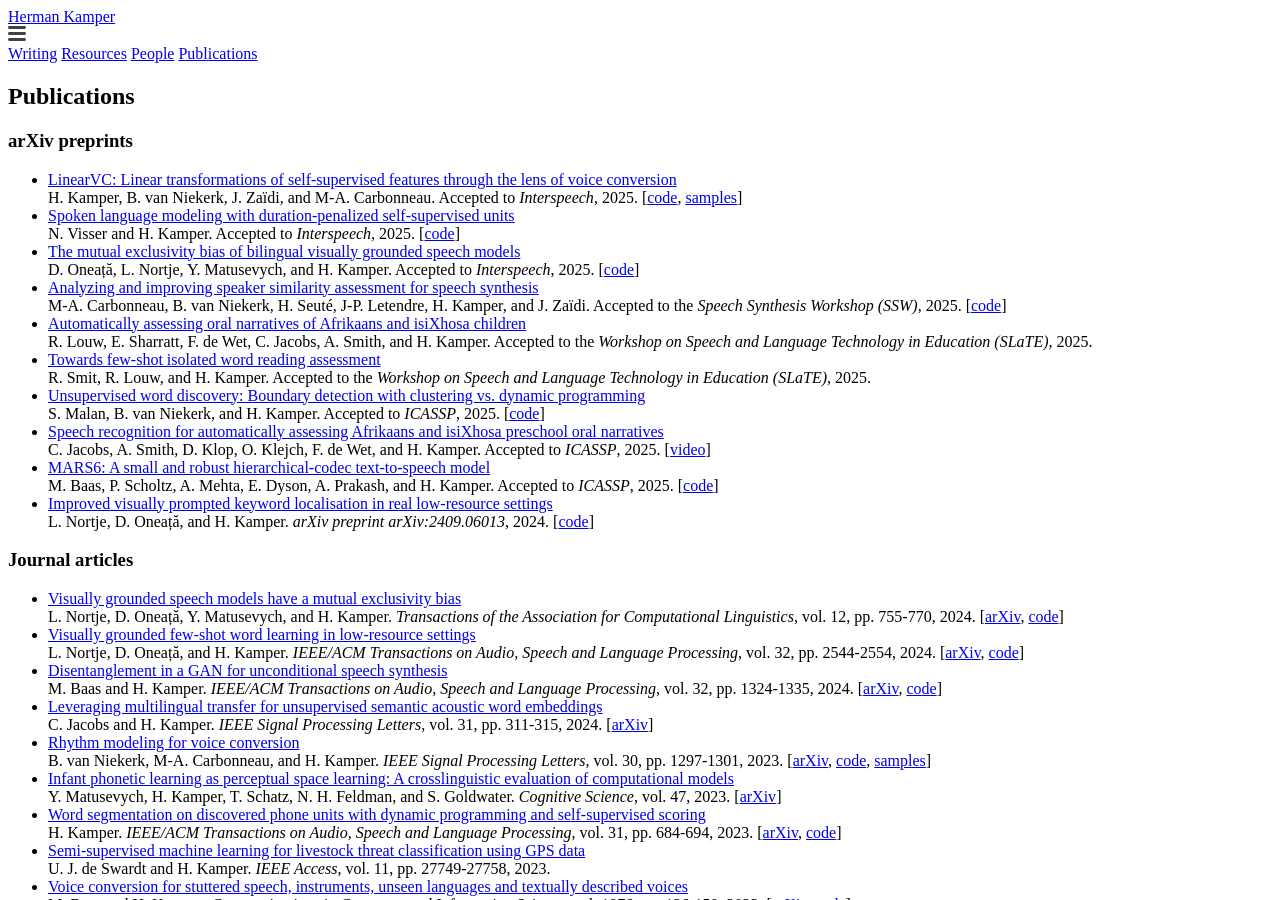
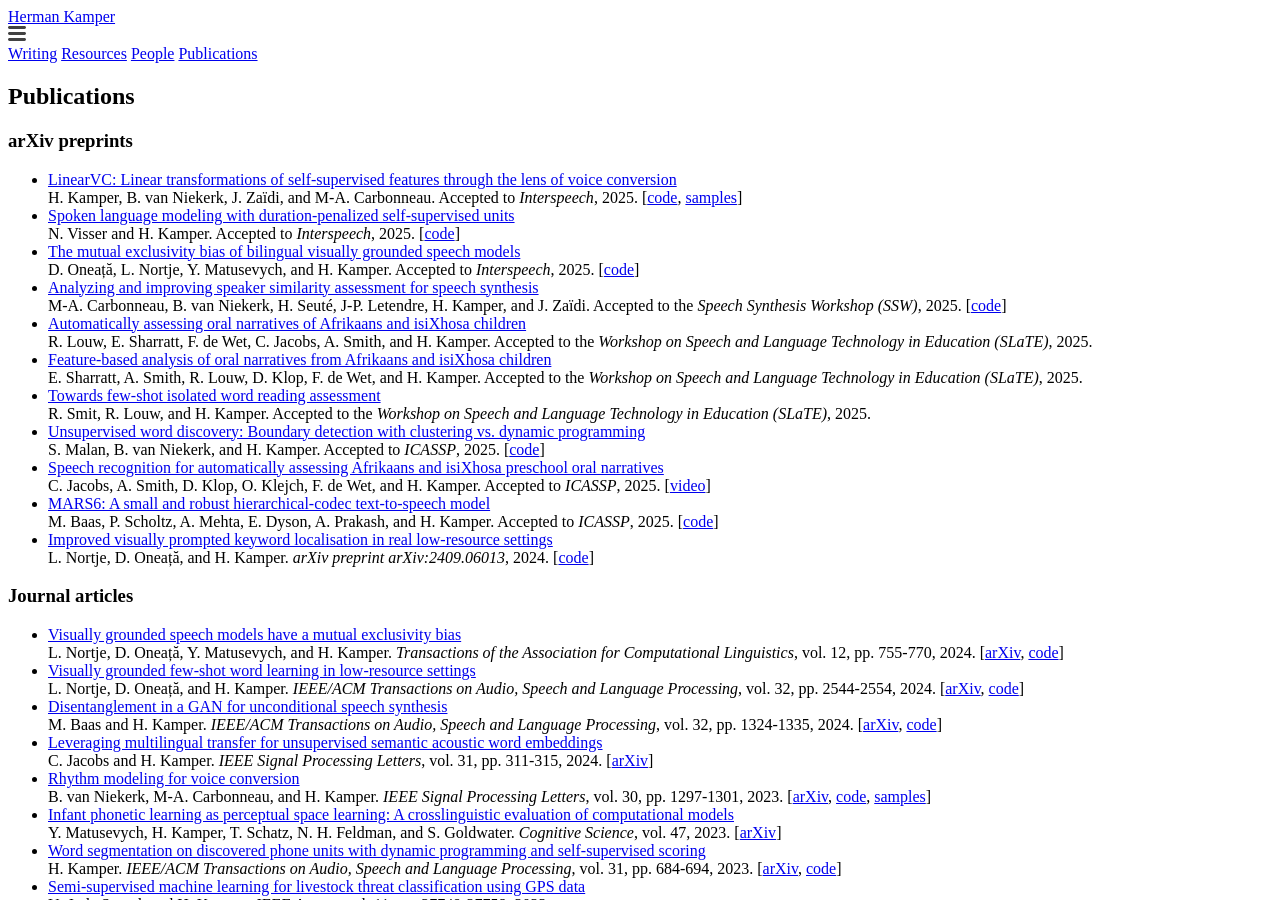
Before and after one commit to kamperh/kamperh.github.io, a Jekyll site: the page built from publications.md, in a window 1280 px wide and 900 px high. Built offline with Jekyll 4.4.1, drawn with Linux system fonts in a browser that asks for light colours; a style sheet for code colours, icons or effects is not loaded.

Commit message:
Update publications.md

```diff
--- a/publications.md
+++ b/publications.md
@@ -20,6 +20,8 @@ order: 5
   M-A. Carbonneau, B. van Niekerk, H. Seuté, J-P. Letendre, H. Kamper, and J. Zaïdi. Accepted to the *Speech Synthesis Workshop (SSW)*, 2025. [[code](https://github.com/ubisoft/ubisoft-laforge-spkrid)]
 - [Automatically assessing oral narratives of Afrikaans and isiXhosa children](https://arxiv.org/abs/2507.13205)
   R. Louw, E. Sharratt, F. de Wet, C. Jacobs, A. Smith, and H. Kamper. Accepted to the *Workshop on Speech and Language Technology in Education (SLaTE)*, 2025.
+- [Feature-based analysis of oral narratives from Afrikaans and isiXhosa children](https://arxiv.org/abs/2507.13164)
+  E. Sharratt, A. Smith, R. Louw, D. Klop, F. de Wet, and H. Kamper. Accepted to the *Workshop on Speech and Language Technology in Education (SLaTE)*, 2025.
 - [Towards few-shot isolated word reading assessment](https://arxiv.org/abs/2507.12217)
   R. Smit, R. Louw, and H. Kamper. Accepted to the *Workshop on Speech and Language Technology in Education (SLaTE)*, 2025.
 - [Unsupervised word discovery: Boundary detection with clustering vs. dynamic programming](https://arxiv.org/abs/2409.14486)
```
